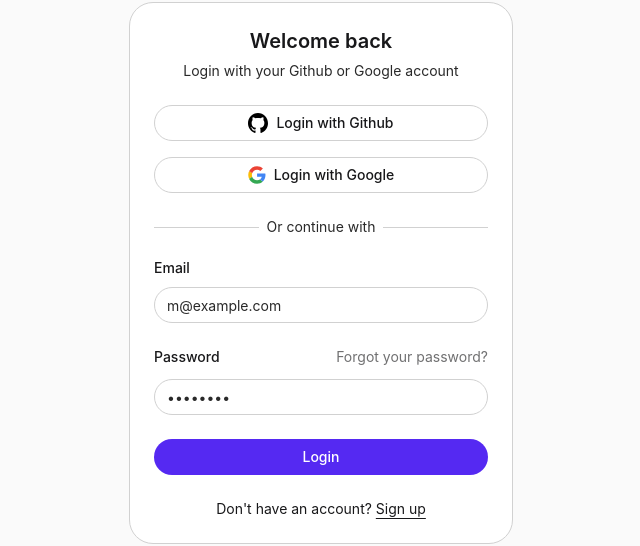
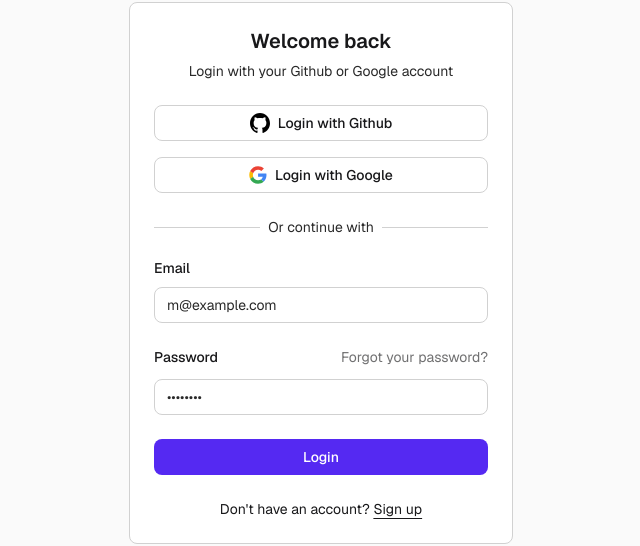
Before and after one commit to skrodrigo/genesis, a Next.js app: page /login in a window 1280 px wide. Shown: the part 159-705 px from the top of the page, without its empty margins (319-959 px from the left). Built offline with nearby package versions, Linux system fonts and the light colour scheme.

Commit message:
refactor(globals): update font use

```diff
--- a/app/globals.css
+++ b/app/globals.css
@@ -36,10 +36,10 @@
   --sidebar-accent-foreground: oklch(0.2099 0.0039 286.0588);
   --sidebar-border: oklch(0.2809 0 0);
   --sidebar-ring: oklch(0.2099 0.0039 286.0588);
-  --font-sans: Inter, sans-serif;
-  --font-serif: Georgia, serif;
+  --font-sans: Geist, sans-serif;
+  --font-serif: Inter, sans-serif;
   --font-mono: JetBrains Mono, monospace;
-  --radius: 1.5rem;
+  --radius: 0.5rem;
   --shadow-2xs: 0px 1px 0px 0px hsl(0 0% 10.1961% / 0.00);
   --shadow-xs: 0px 1px 0px 0px hsl(0 0% 10.1961% / 0.00);
   --shadow-sm: 0px 1px 0px 0px hsl(0 0% 10.1961% / 0.00), 0px 1px 2px -1px hsl(0 0% 10.1961% / 0.00);
@@ -48,6 +48,8 @@
   --shadow-lg: 0px 1px 0px 0px hsl(0 0% 10.1961% / 0.00), 0px 4px 6px -1px hsl(0 0% 10.1961% / 0.00);
   --shadow-xl: 0px 1px 0px 0px hsl(0 0% 10.1961% / 0.00), 0px 8px 10px -1px hsl(0 0% 10.1961% / 0.00);
   --shadow-2xl: 0px 1px 0px 0px hsl(0 0% 10.1961% / 0.00);
+  --tracking-normal: 0em;
+  --spacing: 0.25rem;
 }
 
 .dark {
@@ -83,10 +85,10 @@
   --sidebar-accent-foreground: oklch(1.0000 0 0);
   --sidebar-border: oklch(0.2809 0 0);
   --sidebar-ring: oklch(1.0000 0 0);
-  --font-sans: Inter, sans-serif;
-  --font-serif: Georgia, serif;
+  --font-sans: Geist, sans-serif;
+  --font-serif: Inter, sans-serif;
   --font-mono: JetBrains Mono, monospace;
-  --radius: 1.5rem;
+  --radius: 0.5rem;
   --shadow-2xs: 0px 1px 0px 0px hsl(0 0% 10.1961% / 0.00);
   --shadow-xs: 0px 1px 0px 0px hsl(0 0% 10.1961% / 0.00);
   --shadow-sm: 0px 1px 0px 0px hsl(0 0% 10.1961% / 0.00), 0px 1px 2px -1px hsl(0 0% 10.1961% / 0.00);
```
